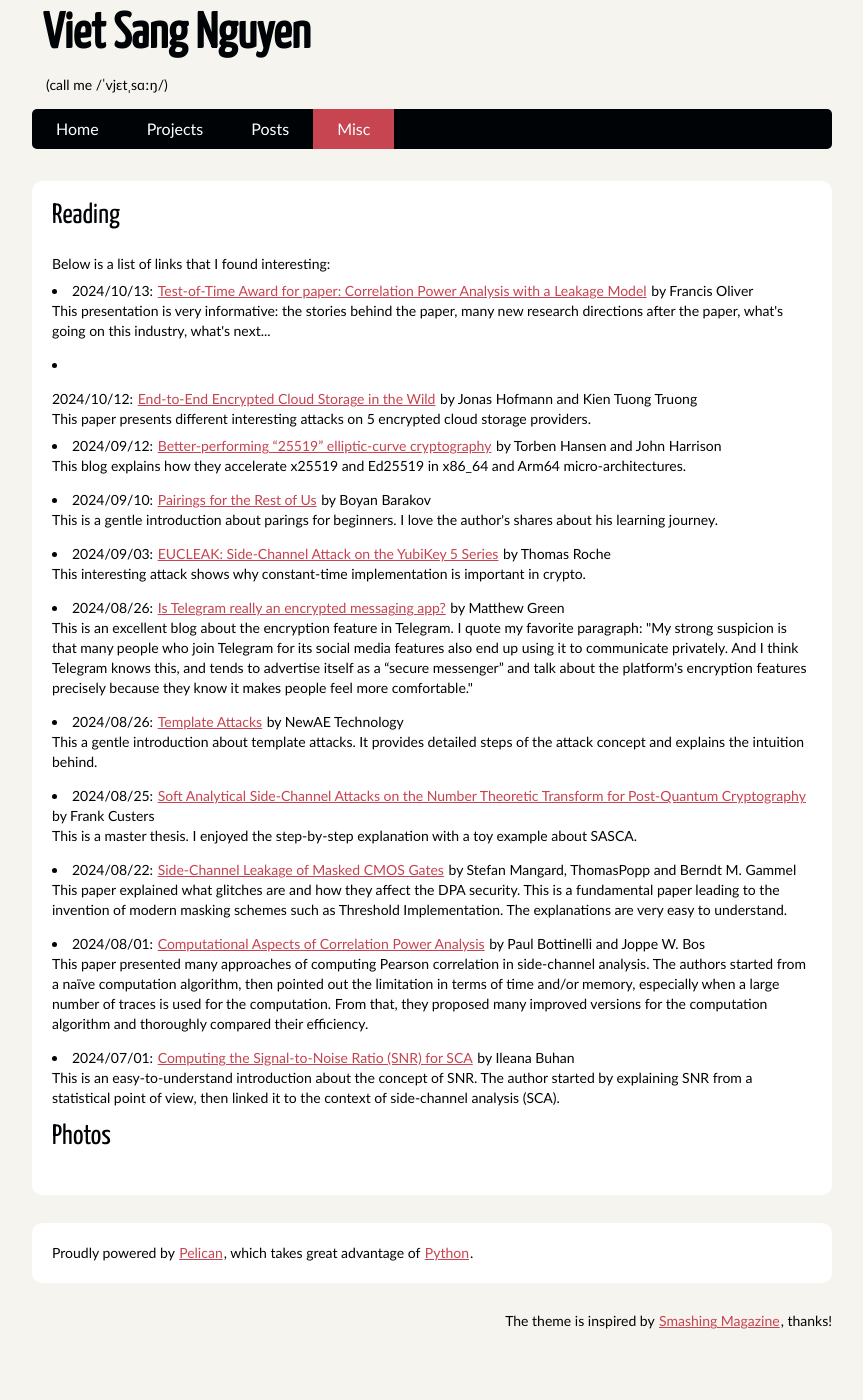
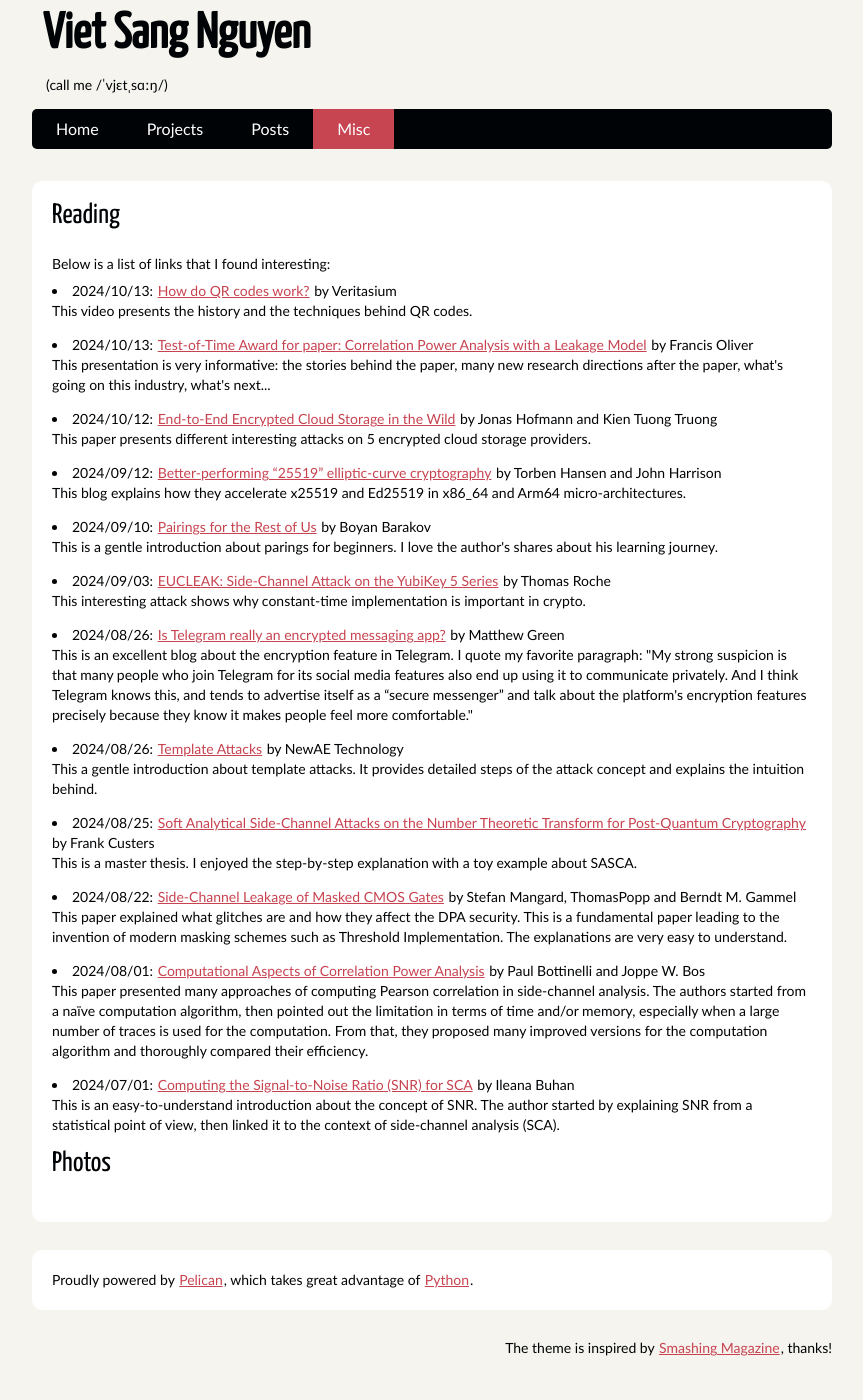
Before and after one commit to nvietsang/nvietsang.github.io, a Jekyll site: the page built from misc.html, in a window 1280 px wide. Shown: the whole page, without its empty margins (208-1071 px from the left). Built offline with Jekyll 4.4.1, drawn with Linux system fonts in a browser that asks for light colours; before the commit the page ends 1373 px from its top, so only the background shows below that.

Commit message:
add reading materials

```diff
--- a/misc.html
+++ b/misc.html
@@ -5,6 +5,13 @@ layout: default
 <section id="content" class="body">
     <h1> Reading </h1>
     Below is a list of links that I found interesting:
+        <li>
+            2024/10/13:
+            <a href="https://www.youtube.com/watch?v=w5ebcowAJD8">How do QR codes work?</a>
+            by Veritasium
+            <br>
+            This video presents the history and the techniques behind QR codes.
+        </li>
 
         <li>
             2024/10/13:
@@ -14,7 +21,7 @@ layout: default
             This presentation is very informative: the stories behind the paper, many new research directions after the paper, what's going on this industry, what's next...
         </li>
 
-        <li></li>
+        <li>
             2024/10/12:
             <a href="https://brokencloudstorage.info/#overview">End-to-End Encrypted Cloud Storage in the Wild</a>
             by Jonas Hofmann and Kien Tuong Truong
```
